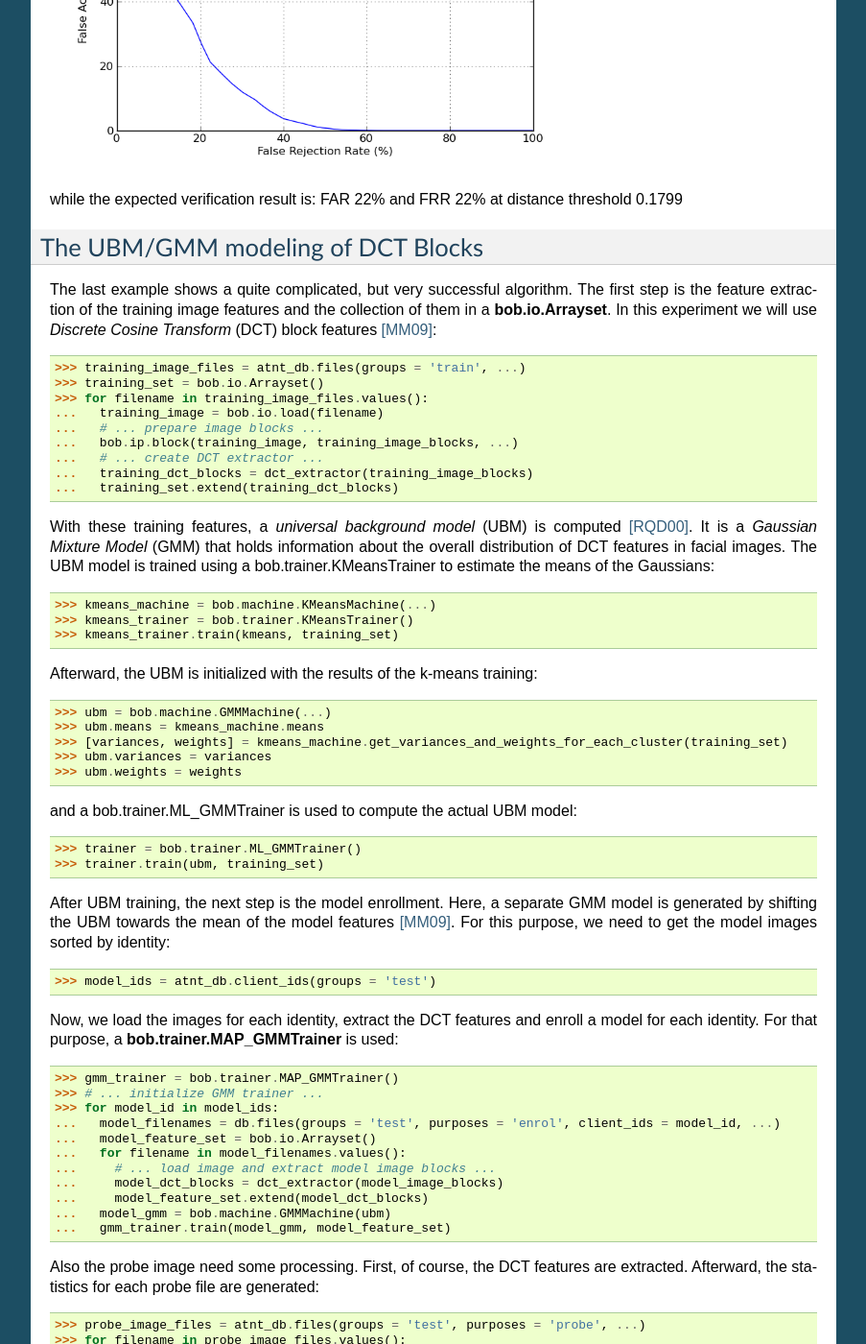
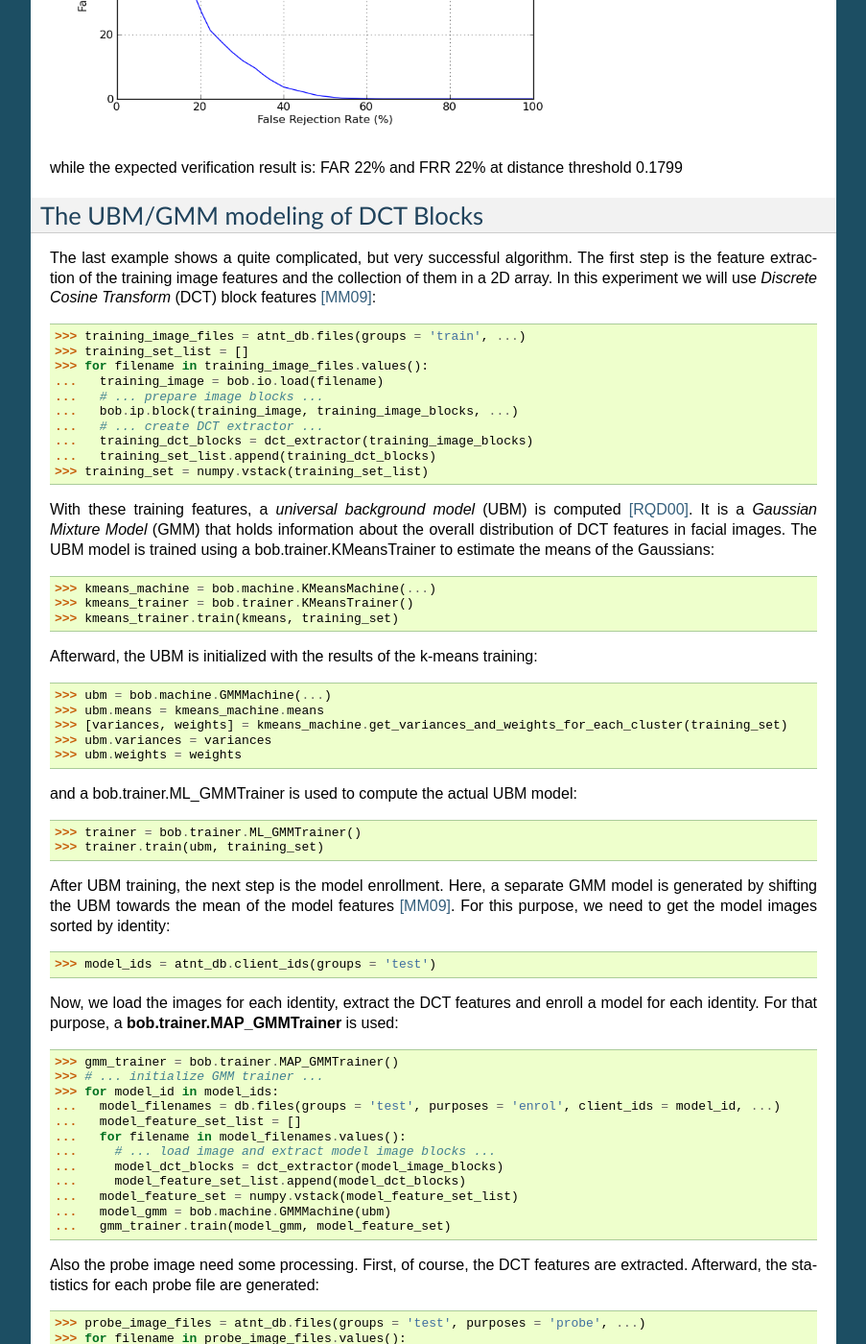
Before and after one commit to tiagofrepereira2012/bob.prepare_eyes_annotations, a Sphinx documentation site: the page built from doc/examples.rst, in a window 1280 px wide and 1400 px high, scrolled down 3337 px. Shown: the whole window at 96% size, without its empty margins (198-1101 px from the left). Built offline with Sphinx 7.4.7, drawn with Linux system fonts in a browser that asks for light colours; some of the changed text lies outside the part shown.

Commit message:
Remove explicit bob.io.Arrayset usage

```diff
--- a/doc/examples.rst
+++ b/doc/examples.rst
@@ -52,13 +52,12 @@ For training the projection matrix, the training images need to be read:
   >>> for filename in training_image_files.values():
   ...   training_image = bob.io.load(filename)
 
-Since the images are already aligned to the eye positions, they can simply be linearized (converted into one long vector) and put into an ``bob.io.ArraySet``:
+Since the images are already aligned to the eye positions, they can simply be linearized (converted into one long vector) and put into a 2D array
+with one sample in each row:
 
 .. code-block:: python
 
-  >>> training_set = bob.io.Arrayset()
-  >>> for image in training_images.values():
-  ...  training_set.append(image.flatten())
+  >>> training_set = numpy.vstack([image.flatten() for image in training_images.values()])
 
 which is used to train a ``bob.machine.LinearMachine``:
 
@@ -177,20 +176,21 @@ while the expected verification result is: FAR 22% and FRR 22% at distance thres
 The UBM/GMM modeling of DCT Blocks
 ~~~~~~~~~~~~~~~~~~~~~~~~~~~~~~~~~~
 The last example shows a quite complicated, but very successful algorithm.
-The first step is the feature extraction of the training image features and the collection of them in a **bob.io.Arrayset**.
+The first step is the feature extraction of the training image features and the collection of them in a 2D array.
 In this experiment we will use *Discrete Cosine Transform* (DCT) block features [MM09]_:
 
 .. code-block:: python
 
   >>> training_image_files = atnt_db.files(groups = 'train', ...)
-  >>> training_set = bob.io.Arrayset()
+  >>> training_set_list = []
   >>> for filename in training_image_files.values():
   ...   training_image = bob.io.load(filename)
   ...   # ... prepare image blocks ...
   ...   bob.ip.block(training_image, training_image_blocks, ...)
   ...   # ... create DCT extractor ...
   ...   training_dct_blocks = dct_extractor(training_image_blocks)
-  ...   training_set.extend(training_dct_blocks)
+  ...   training_set_list.append(training_dct_blocks)
+  >>> training_set = numpy.vstack(training_set_list)
 
 With these training features, a *universal background model* (UBM) is computed [RQD00]_.
 It is a *Gaussian Mixture Model* (GMM) that holds information about the overall distribution of DCT features in facial images.
@@ -237,11 +237,12 @@ For that purpose, a **bob.trainer.MAP_GMMTrainer** is used:
   >>> # ... initialize GMM trainer ...
   >>> for model_id in model_ids:
   ...   model_filenames = db.files(groups = 'test', purposes = 'enrol', client_ids = model_id, ...)
-  ...   model_feature_set = bob.io.Arrayset()
+  ...   model_feature_set_list = []
   ...   for filename in model_filenames.values():
   ...     # ... load image and extract model image blocks ...
   ...     model_dct_blocks = dct_extractor(model_image_blocks)
-  ...     model_feature_set.extend(model_dct_blocks)
+  ...     model_feature_set_list.append(model_dct_blocks)
+  ...   model_feature_set = numpy.vstack(model_feature_set_list)
   ...   model_gmm = bob.machine.GMMMachine(ubm)
   ...   gmm_trainer.train(model_gmm, model_feature_set)
 
```
Also changed, not shown: 2 other files.
